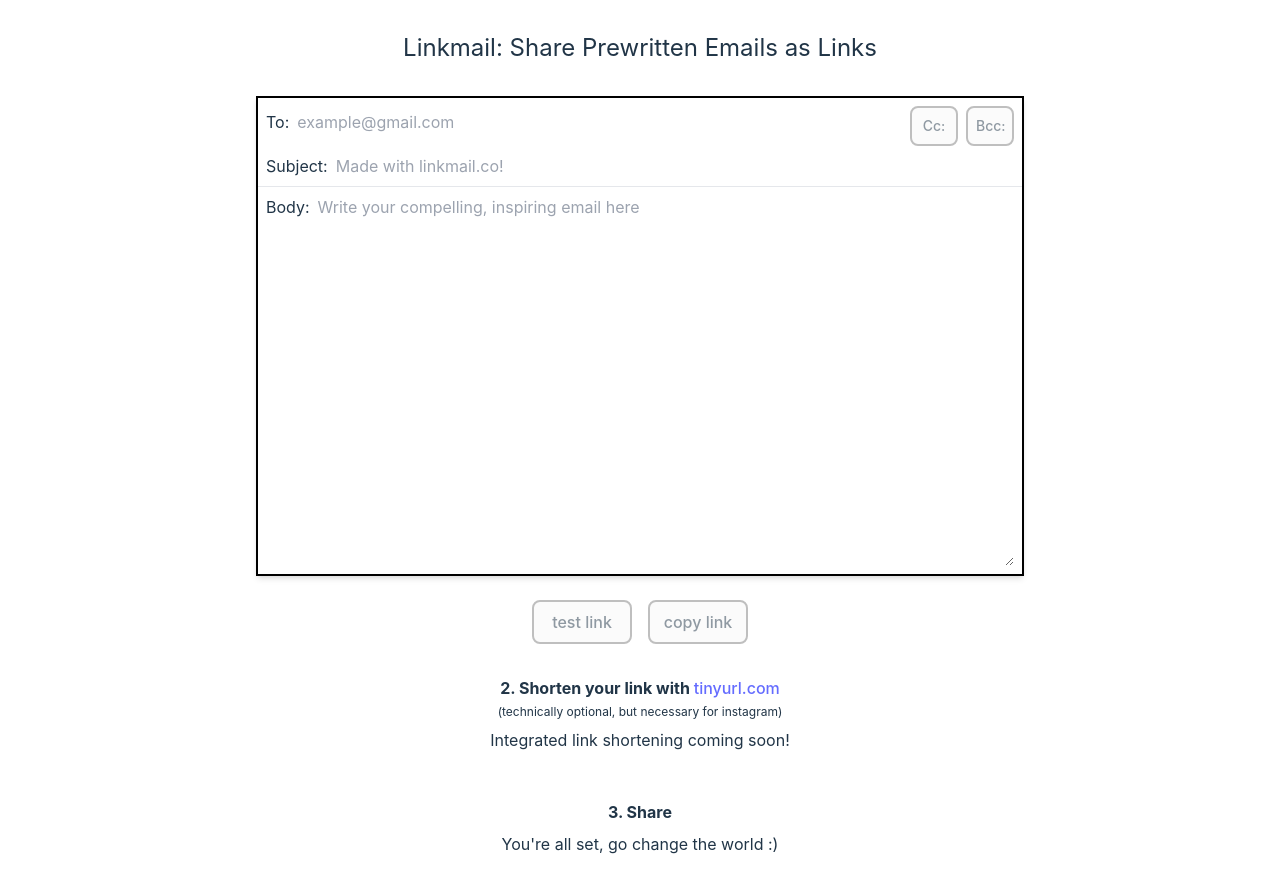
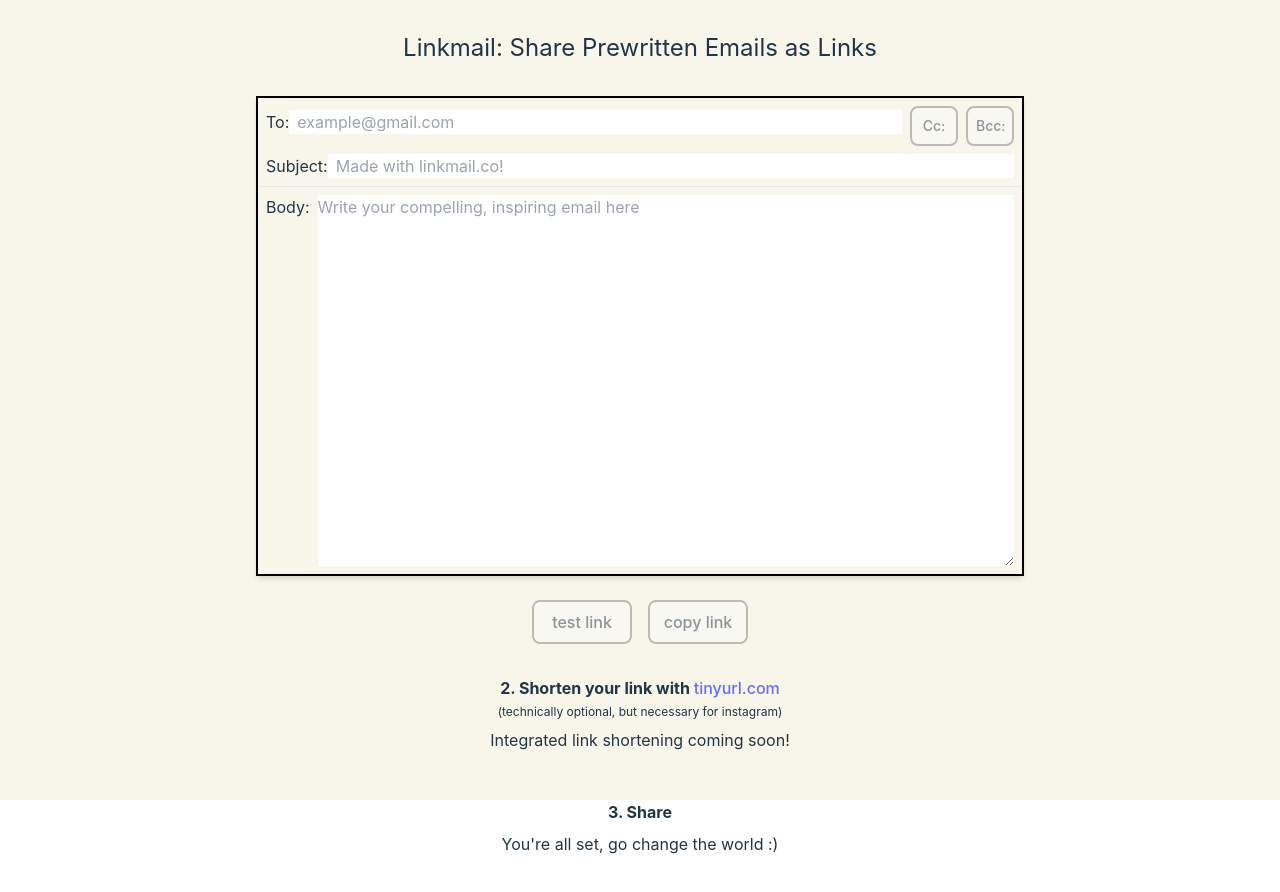
Before and after one commit to noalbalint/linkmail, a Vue app: page / in a window 1280 px wide. Shown: the top 892 px of the page. Built offline with nearby package versions, Linux system fonts and the light colour scheme.

Commit message:
fix consume page background color

```diff
--- a/src/pages/Consume.vue
+++ b/src/pages/Consume.vue
@@ -1,5 +1,5 @@
 <template>
-  <div class="flex flex-col items-center">
+  <div class="flex flex-col items-center justify-center">
     <span class="text-2xl pb-2"> Opening default email client... </span>
     <span v-if="timeoutComplete"> No client not found! :( </span>
   </div>
--- a/src/style.css
+++ b/src/style.css
@@ -66,7 +66,9 @@
   display: flex;
   justify-content: center;
   width: 100%;
+  height: 100vh;
   padding: 2rem 2rem;
+  background-color: #dfd7a83a;
 }
 
 @media (prefers-color-scheme: light) {
```
